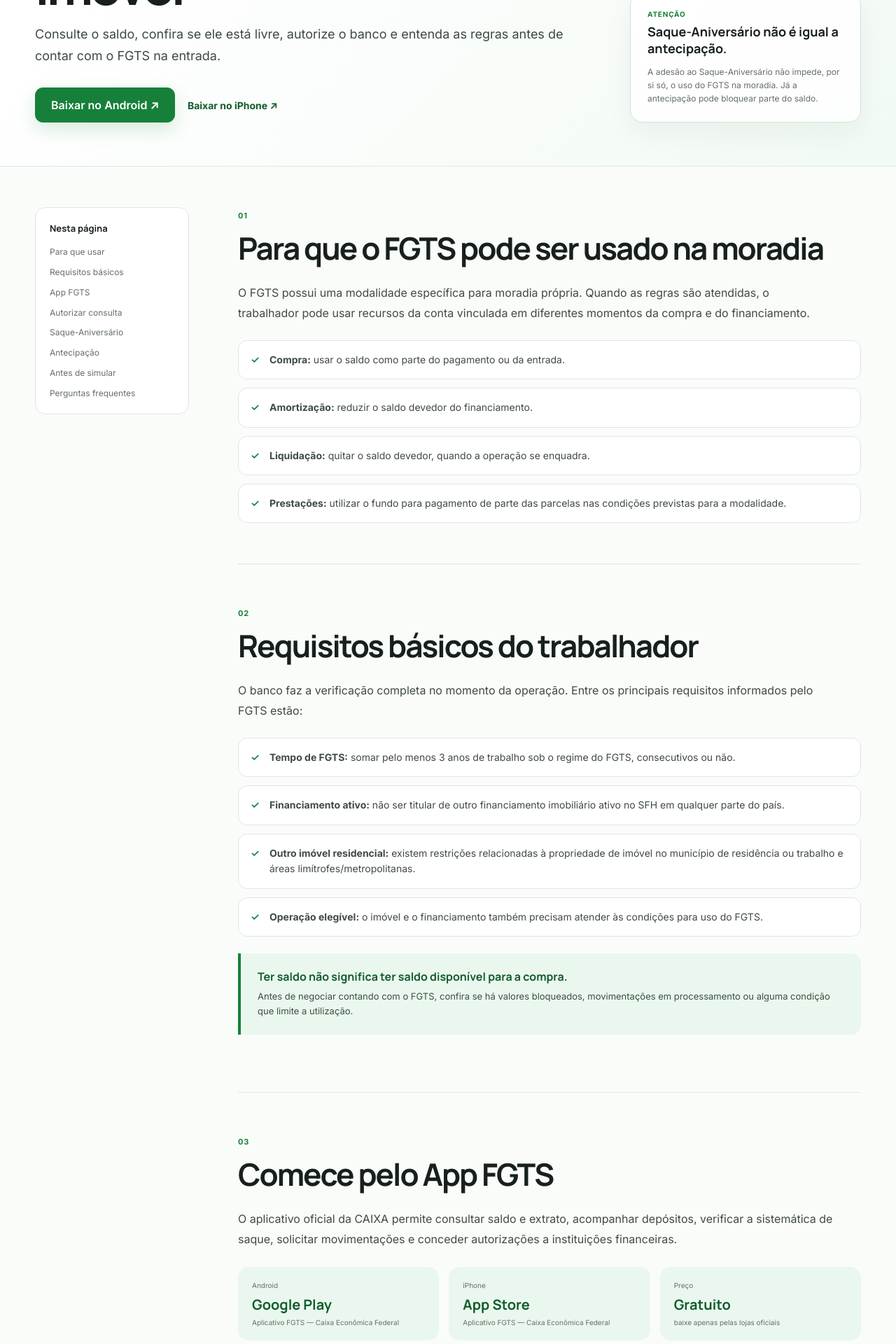
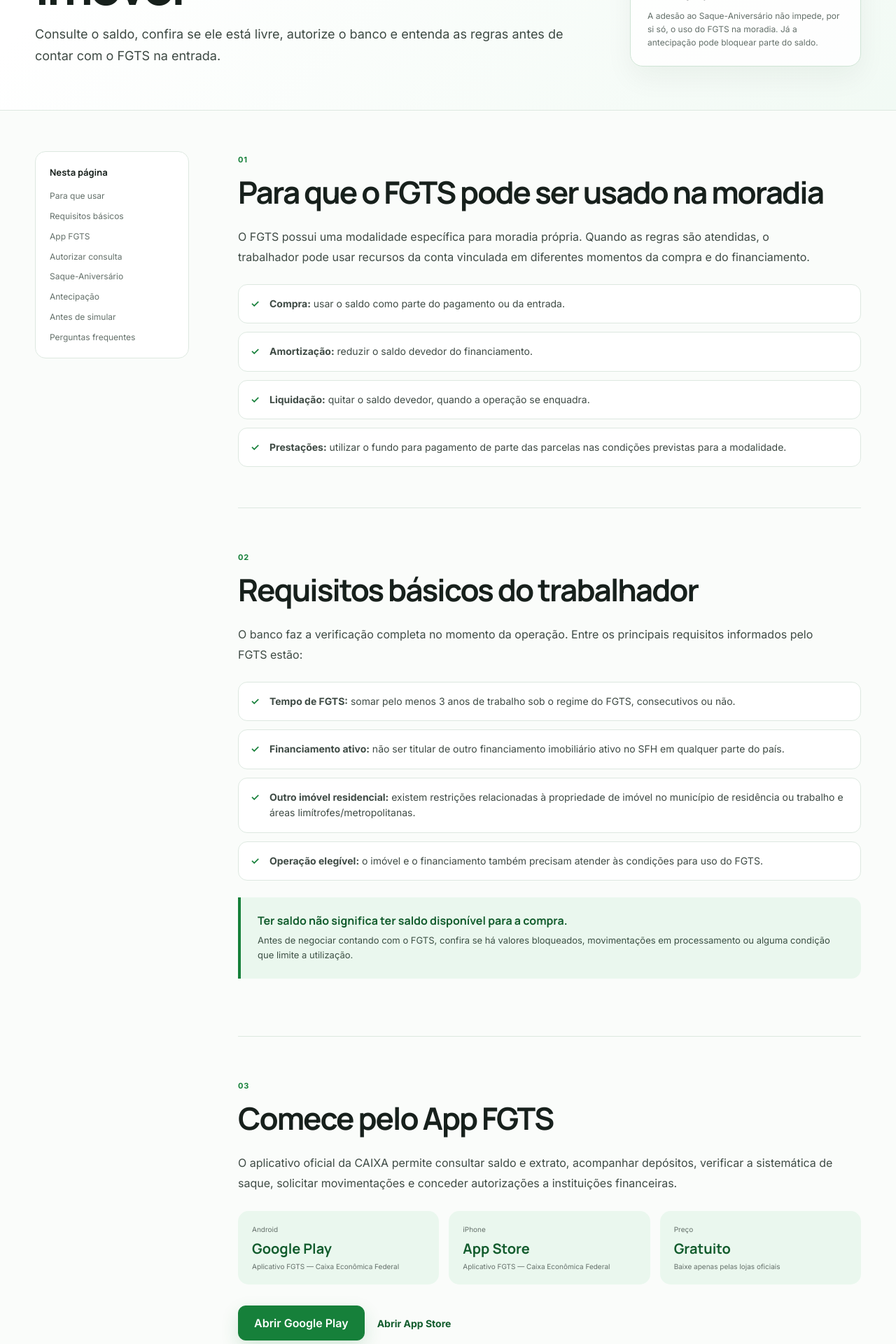
Before and after one commit to Bonisengna/descomplicasa, a Next.js app: page /guias/fgts in a window 1280 px wide. Shown: the part 360-2280 px from the top of the page at 70% size. Built offline with nearby package versions, Linux system fonts and the light colour scheme.

Commit message:
style: simplifica CTAs do guia FGTS

```diff
--- a/app/guias/fgts/page.tsx
+++ b/app/guias/fgts/page.tsx
@@ -62,10 +62,6 @@ export default function FgtsGuidePage() {
               <span className={styles.kicker}>Guia prático</span>
               <h1>FGTS na compra do imóvel</h1>
               <p>Consulte o saldo, confira se ele está livre, autorize o banco e entenda as regras antes de contar com o FGTS na entrada.</p>
-              <div className={styles.heroActions}>
-                <a className="button" href="https://play.google.com/store/apps/details?id=br.gov.caixa.fgts.trabalhador" target="_blank" rel="noopener noreferrer">Baixar no Android ↗</a>
-                <a className={styles.secondaryLink} href="https://apps.apple.com/br/app/fgts/id1038441027" target="_blank" rel="noopener noreferrer">Baixar no iPhone ↗</a>
-              </div>
             </div>
 
             <aside className={styles.updateCard}>
@@ -130,12 +126,12 @@ export default function FgtsGuidePage() {
             <div className={styles.limitGrid}>
               <div><span>Android</span><strong>Google Play</strong><small>Aplicativo FGTS — Caixa Econômica Federal</small></div>
               <div><span>iPhone</span><strong>App Store</strong><small>Aplicativo FGTS — Caixa Econômica Federal</small></div>
-              <div><span>Preço</span><strong>Gratuito</strong><small>baixe apenas pelas lojas oficiais</small></div>
+              <div><span>Preço</span><strong>Gratuito</strong><small>Baixe apenas pelas lojas oficiais</small></div>
             </div>
 
             <div className={styles.heroActions}>
-              <a className="button" href="https://play.google.com/store/apps/details?id=br.gov.caixa.fgts.trabalhador" target="_blank" rel="noopener noreferrer">Abrir Google Play ↗</a>
-              <a className={styles.secondaryLink} href="https://apps.apple.com/br/app/fgts/id1038441027" target="_blank" rel="noopener noreferrer">Abrir App Store ↗</a>
+              <a className="button" href="https://play.google.com/store/apps/details?id=br.gov.caixa.fgts.trabalhador" target="_blank" rel="noopener noreferrer">Abrir Google Play</a>
+              <a className={styles.secondaryLink} href="https://apps.apple.com/br/app/fgts/id1038441027" target="_blank" rel="noopener noreferrer">Abrir App Store</a>
             </div>
           </section>
 
@@ -218,7 +214,7 @@ export default function FgtsGuidePage() {
                 <h2>Descubra sua faixa e simule a compra.</h2>
                 <p>Depois de conferir o FGTS, veja seu enquadramento no Minha Casa Minha Vida e teste entrada, prazo e financiamento.</p>
               </div>
-              <a className="button" href="/calculadoras/faixa-minha-casa-minha-vida">Descobrir minha faixa →</a>
+              <a className="button" href="/calculadoras/faixa-minha-casa-minha-vida">Descobrir minha faixa</a>
             </section>
           </section>
 
@@ -239,10 +235,10 @@ export default function FgtsGuidePage() {
             <h2>Fontes oficiais</h2>
             <p>Regras revisadas com base no Portal FGTS e na CAIXA. Como as normas podem mudar, confirme a situação no momento da operação.</p>
             <div>
-              <a href="https://www.fgts.gov.br/Paginas/trabalhador/fgts-na-moradia.aspx" target="_blank" rel="noopener noreferrer">FGTS na Moradia Própria ↗</a>
-              <a href="https://www.fgts.gov.br/Paginas/trabalhador/saque/saque-aniversario.aspx" target="_blank" rel="noopener noreferrer">Regras do Saque-Aniversário ↗</a>
-              <a href="https://www.caixa.gov.br/atendimento/aplicativos/fgts/Paginas/default.aspx" target="_blank" rel="noopener noreferrer">Aplicativo FGTS — CAIXA ↗</a>
-              <a href="https://www.caixa.gov.br/voce/credito-financiamento/emprestimo/antecipacao-saque-aniversario-FGTS/perguntas-frequentes/Paginas/default.aspx" target="_blank" rel="noopener noreferrer">Antecipação — perguntas frequentes ↗</a>
+              <a href="https://www.fgts.gov.br/Paginas/trabalhador/fgts-na-moradia.aspx" target="_blank" rel="noopener noreferrer">FGTS na Moradia Própria</a>
+              <a href="https://www.fgts.gov.br/Paginas/trabalhador/saque/saque-aniversario.aspx" target="_blank" rel="noopener noreferrer">Regras do Saque-Aniversário</a>
+              <a href="https://www.caixa.gov.br/atendimento/aplicativos/fgts/Paginas/default.aspx" target="_blank" rel="noopener noreferrer">Aplicativo FGTS — CAIXA</a>
+              <a href="https://www.caixa.gov.br/voce/credito-financiamento/emprestimo/antecipacao-saque-aniversario-FGTS/perguntas-frequentes/Paginas/default.aspx" target="_blank" rel="noopener noreferrer">Antecipação — perguntas frequentes</a>
             </div>
           </section>
         </article>
```
